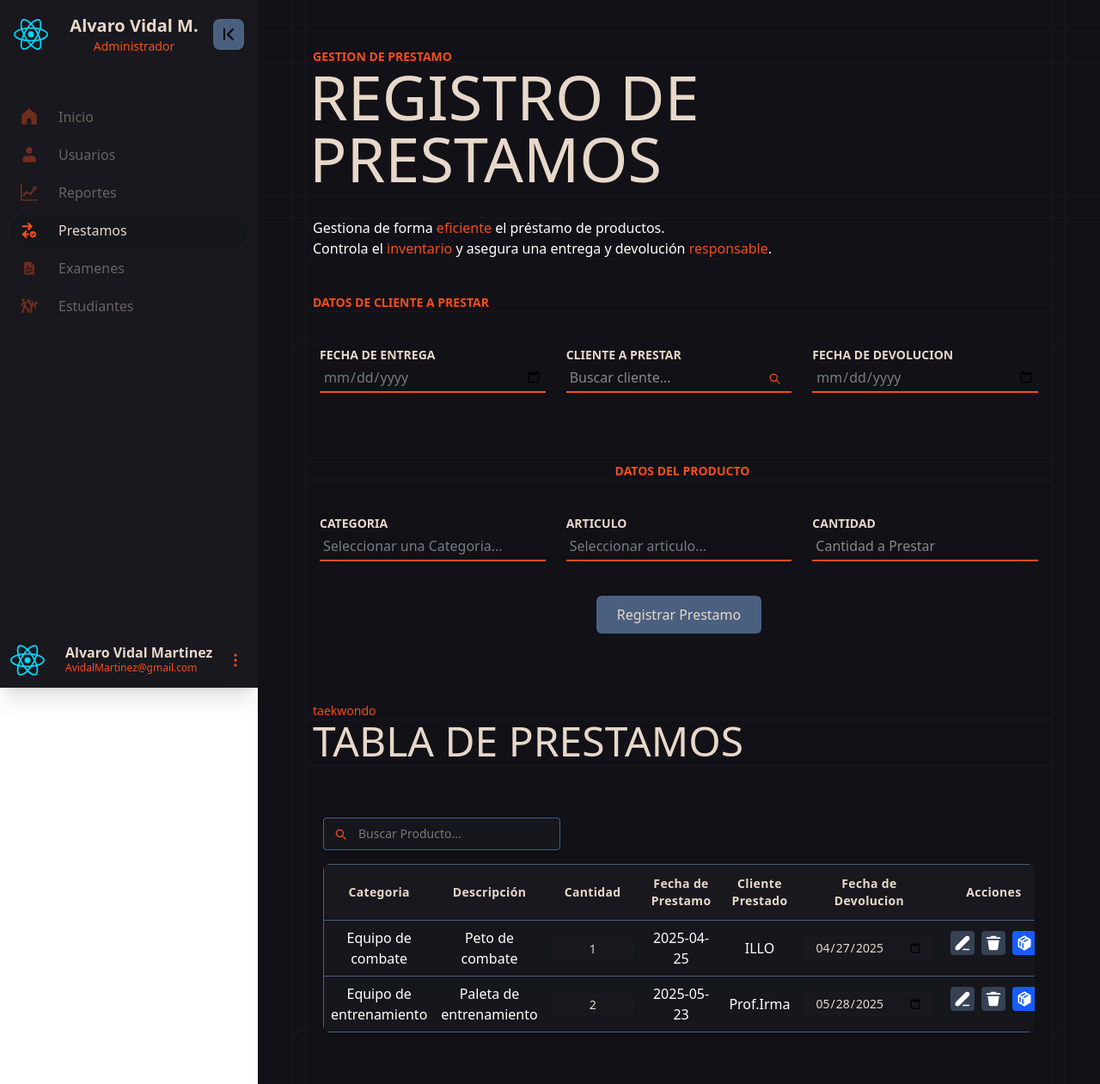
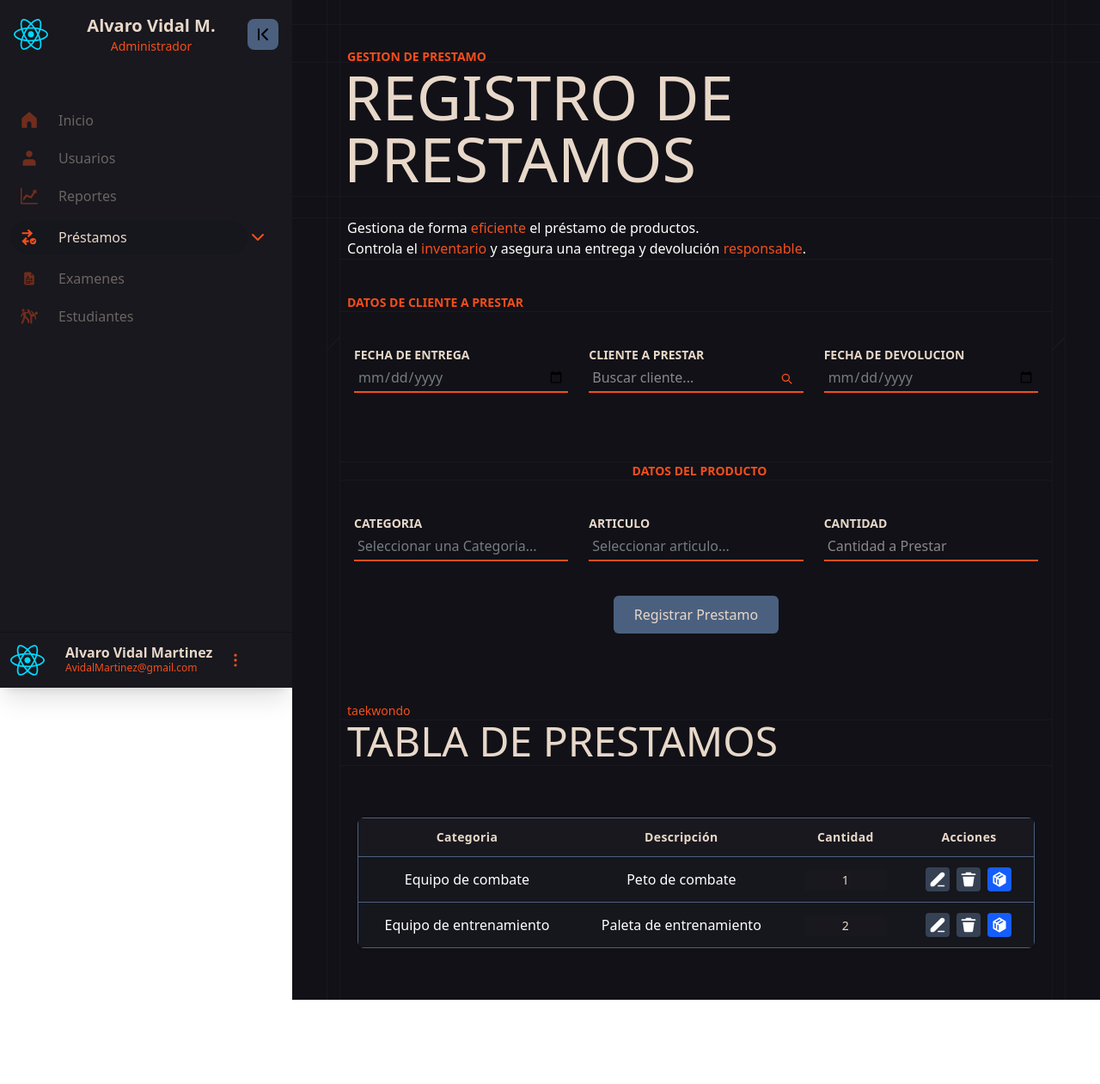
Before and after one commit to JoseVidal1/DOJANKWON_PROY, a React (Vite) app: page /prestamos in a window 1280 px wide. Shown: the whole page at 86% size. After the commit the page ends 1163 px from the top, so only its background shows below. Built offline with nearby package versions, Linux system fonts and the light colour scheme.

Commit message:
sidebarSelectOptions

```diff
--- a/src/App.jsx
+++ b/src/App.jsx
@@ -11,6 +11,8 @@ import Reportes from './page/Reportes';
 import Prestamos from './page/Prestamos';
 import Examenes from './page/Examenes';
 import Estudiantes from './page/Estudiantes';
+import HistorialPrestamo from './page/HistorialPrestamo';
+import Devoluciones from './page/Devoluciones';
 
 
 function App() {
@@ -31,6 +33,8 @@ function App() {
       <Route path="/usuarios" element={<Usuarios />} />
       <Route path="/reportes" element={<Reportes />} />
       <Route path="/prestamos" element={<Prestamos />} />
+      <Route path="/historialPrestamo" element={<HistorialPrestamo />} />
+      <Route path="/devoluciones" element={<Devoluciones />} />
       <Route path="/examenes" element={<Examenes />} />
       <Route path="/estudiantes" element={<Estudiantes />} />
     </Routes>
--- a/src/Components/sidebar.jsx
+++ b/src/Components/sidebar.jsx
@@ -1,6 +1,7 @@
 import React, { useState, useEffect, createContext } from 'react';
 import { Link } from 'react-router-dom';
 import imagen from '../assets/react.svg';
+import { NavLink } from 'react-router-dom';
 
 
 import HomeIcon from '../assets/icons/HomeIcon.jsx';
@@ -12,7 +13,7 @@ import StudentsIcon from '../assets/icons/StudentsIcon.jsx';
 
 
 import Opcion from './Opcion.jsx';
-import { ChevronFirst, ChevronLast, MoreVertical } from 'lucide-react';
+import { ChevronFirst, ChevronLast, ChevronDown, MoreVertical } from 'lucide-react';
 
 
 export const SidebarContext = createContext();
@@ -21,8 +22,9 @@ const Sidebar = () => {
 
   const [isMobile, setIsMobile] = useState(false);
   const [expanded, setExpanded] = useState(true);
+  const [showDropdown, setShowDropdown] = useState(false);
 
-  {/* Media query para detectar si es celular*/}
+  {/* Media query para detectar si es celular*/ }
   useEffect(() => {
     const mediaQuery = window.matchMedia('(max-width: 1024px)'); // lg breakpoint
     const handleChange = () => setIsMobile(mediaQuery.matches);
@@ -55,15 +57,35 @@ const Sidebar = () => {
             </button>
           </div>
 
-          <SidebarContext.Provider value={{expanded}}>
+          <SidebarContext.Provider value={{ expanded }}>
             {/*Opciones*/}
-            <ul className="flex-1 px-3 pt-10 space-y-5">
+            <ul className="flex-1 px-3 pt-11">
               <Opcion icon={<HomeIcon className="w-5 h-5 " />} title="Inicio" to="/" />
-              <Opcion icon={<UserIcon className="w-5 h-5"/>} title="Usuarios" to="/usuarios" />
-              <Opcion icon={<ReportIcon className="w-5 h-5"/>} title="Reportes" to="/reportes" />
-              <Opcion icon={<ProductIcon className="w-5 h-5"/>} title="Prestamos" to="/prestamos" />
-              <Opcion icon={<ExamIcon className="w-5 h-5"/>} title="Examenes" to="/examenes" />
-              <Opcion icon={<StudentsIcon className="w-5 h-5"/>} title="Estudiantes" to="/Estudiantes" />
+              <Opcion icon={<UserIcon className="w-5 h-5" />} title="Usuarios" to="/usuarios" />
+              <Opcion icon={<ReportIcon className="w-5 h-5" />} title="Reportes" to="/reportes" />
+              <li>
+                <div className="flex flex-col">
+                  <div className="flex items-center justify-between cursor-pointer" onClick={() => setShowDropdown(!showDropdown)}>
+                    <Opcion icon={<ProductIcon className="w-5 h-5" />} title="Préstamos" to="/prestamos" />
+                    {expanded && (
+                      <ChevronDown className={`transition-transform duration-300 mr-4 ${showDropdown ? "rotate-180" : "rotate-0"}`} style={{ color: "var(--accent-dark-color)" }} />)}
+                  </div>
+
+                  {showDropdown && expanded && (
+                    <ul className="ml-12 mt-1 space-y-1 text-sm">
+                      <li>
+                        <NavLink to="/historialPrestamo" className="block hover:underline text-[var(--text-dark-color)] transition-colors">Historial</NavLink>
+                      </li>
+
+                      <li>
+                        <NavLink to="/devoluciones" className="block hover:underline text-[var(--text-dark-color)] transition-colors">Devoluciones</NavLink>
+                      </li>
+                    </ul>
+                  )}
+                </div>
+              </li>
+              <Opcion icon={<ExamIcon className="w-5 h-5" />} title="Examenes" to="/examenes" />
+              <Opcion icon={<StudentsIcon className="w-5 h-5" />} title="Estudiantes" to="/Estudiantes" />
             </ul>
           </SidebarContext.Provider>
 
--- /dev/null
+++ b/src/page/Devoluciones.jsx
@@ -0,0 +1,11 @@
+import React from 'react';
+
+const Devoluciones = () => {
+  return (
+    <div>
+      Hola, soy Devolciones.
+    </div>
+  );
+};
+
+export default Devoluciones;
--- a/src/page/Home.jsx
+++ b/src/page/Home.jsx
@@ -47,7 +47,7 @@ const Home = () => {
           </button>
         </Link>
 
-        <Link to="/productos">
+        <Link to="/prestamos">
          <button className="flex flex-col items-center justify-center w-36 h-36 sm:w-40 sm:h-40 lg:w-48 lg:h-48 bg-[color:var(--secundary-dark-color)] hover:bg-[color:var(--accent-dark-color)] text-white border-2 border-[color:var(--accent-dark-color)]  shadow-lg transition duration-300">
             <ProductIcon className="w-10 h-10 sm:w-12 sm:h-12 lg:w-16 lg:h-16 mb-2 text-white" />
             <span className="text-base sm:text-lg lg:text-xl font-semibold">Prestamo</span>
--- a/src/page/Prestamos.jsx
+++ b/src/page/Prestamos.jsx
@@ -8,12 +8,13 @@ import PrestamoModal from '../Components/PrestamoModal.jsx';
 
 const Prestamos = () => {
   const [productos, setProductos] = useState([
-    { id: 1, categoria: 'Equipo de combate', descripcion: 'Peto de combate', cantidad: 1, fechaPrestamo: '2025-04-25', clientePrestado: 'ILLO', fechaDevolucion: '2025-04-27'},
-    { id: 2, categoria: 'Equipo de entrenamiento', descripcion: 'Paleta de entrenamiento', cantidad: 2, fechaPrestamo: '2025-05-23', clientePrestado: 'Prof.Irma', fechaDevolucion: '2025-05-28'},
+    { id: 1, categoria: 'Equipo de combate', descripcion: 'Peto de combate', cantidad: 1},
+    { id: 2, categoria: 'Equipo de entrenamiento', descripcion: 'Paleta de entrenamiento', cantidad: 2},
   ]);
   const [modalPrestamoAbierto, setModalPrestamoAbierto] = useState(false);
   const [productoParaPrestamo, setProductoParaPrestamo] = useState(null);
   const [modalOpen, setModalOpen] = useState(false);
+
 
   const handleInputChange = (id, field, value) => {
     setProductos(prev => prev.map(p => p.id === id ? { ...p, [field]: value } : p));
@@ -117,31 +118,16 @@ const Prestamos = () => {
 
     {/* div principal tabla */}
     <div className="p-5 mt-10">
-      {/* BUscar Producto */}
-      <div className="mb-4 w-full flex flex-col md:flex-row md:items-center gap-2">
-        <div className="relative w-full md:w-1/3">
-          <input type="text" placeholder="Buscar Producto..." className="w-full pl-10 pr-3 py-2 border rounded shadow-sm focus:outline-none focus:ring-2 text-sm" style={{ backgroundColor: "var(--sidebar-dark-hover)", borderColor: "var(--terceary-dark-color)", color: "var(--text-dark-color)", outlineColor: "var(--terceary-dark-color)" }} />
-          <button type="button" className="absolute inset-y-0 left-0 px-3 flex items-center text-[#F44E1C] hover:text-[#f44e1c66]">
-            <svg className="w-4 h-4" fill="none" stroke="currentColor" strokeWidth="2" viewBox="0 0 24 24">
-              <path strokeLinecap="round" strokeLinejoin="round" d="M21 21l-4.35-4.35M17 11a6 6 0 1 0-12 0 6 6 0 0 0 12 0z" />
-            </svg>
-          </button>
-        </div>
-      </div>
-
 
         {/* Tabla de productos */}
         <div className="overflow-auto rounded-lg shadow hidden md:block">
           <table className="w-full text-center shadow-lg border border-[color:var(--terceary-dark-color)]">
             <thead style={{backgroundColor: "var(--secundary-dark-color)", borderBottom: "1px solid var(--terceary-dark-color)"}}>
               <tr>
-                <th className="p-3 text-sm font-semibold tracking-wide" style={{ color: "var(--text-dark-color" }}>Categoria</th>
-                <th className="p-3 text-sm font-semibold tracking-wide" style={{ color: "var(--text-dark-color" }}>Descripción</th>
-                <th className="p-3 text-sm font-semibold tracking-wide" style={{ color: "var(--text-dark-color" }}>Cantidad</th>
-                <th className="p-3 text-sm font-semibold tracking-wide" style={{ color: "var(--text-dark-color" }}>Fecha de Prestamo</th>
-                <th className="p-3 text-sm font-semibold tracking-wide" style={{ color: "var(--text-dark-color" }}>Cliente Prestado</th>
-                <th className="p-3 text-sm font-semibold tracking-wide" style={{ color: "var(--text-dark-color" }}>Fecha de Devolucion</th>
-                <th className="p-3 text-sm font-semibold tracking-wide" style={{ color: "var(--text-dark-color" }}>Acciones</th>
+                <th className="p-3 text-sm font-semibold tracking-wide" style={{ color: "var(--text-dark-color)" }}>Categoria</th>
+                <th className="p-3 text-sm font-semibold tracking-wide" style={{ color: "var(--text-dark-color)" }}>Descripción</th>
+                <th className="p-3 text-sm font-semibold tracking-wide" style={{ color: "var(--text-dark-color)" }}>Cantidad</th>
+                <th className="p-3 text-sm font-semibold tracking-wide" style={{ color: "var(--text-dark-color)" }}>Acciones</th>
               </tr>
             </thead>
            <tbody className="divide-y divide-[#4b607f]">
@@ -150,10 +136,7 @@ const Prestamos = () => {
                  <td className="p-2">{producto.categoria}</td>
                  <td className="p-2">{producto.descripcion}</td>
                  <td className="p-2"><input type="number" value={producto.cantidad} onChange={e => handleInputChange(producto.id, 'cantidad', e.target.value)} className="w-24 rounded px-1 py-0.5 text-sm text-center" style={{ backgroundColor: "var(--secundary-dark-color)", borderColor: "var(--accent-dark-color)", color: "var(--text-dark-color)" }} /></td>
-                 <td className="p-2">{producto.fechaPrestamo}</td>
-                 <td className="p-2">{producto.clientePrestado}</td>
-                 <td className="p-2"><input type="date" value={producto.fechaDevolucion} onChange={e => handleInputChange(producto.id, 'fechaDevolucion', e.target.value)} className="w-full rounded px-3 py-1 text-sm text-center" style={{ backgroundColor: "var(--secundary-dark-color)", borderColor: "var(--accent-dark-color)", color: "var(--text-dark-color)" }} /></td>
-                  <td className="p-3 flex justify-center space-x-2">
+                 <td className="p-3 flex justify-center space-x-2">
                    <button onClick={() => guardarProducto(producto)} className="p-1 text-sm bg-gray-700 rounded hover:bg-gray-900" title="Guardar cambios"><EditIcon className="w-5 h-5" /></button>
                    <button onClick={() => eliminarProducto(producto.id)} className="p-1 text-sm bg-gray-700 rounded hover:bg-gray-900" title="Eliminar producto"><DeleteIcon className="w-5 h-5" /></button>
                    <button onClick={() => abrirModalPrestamo(producto)} className="p-1 text-sm bg-blue-600 rounded hover:bg-blue-800" title="Solicitar préstamo"><PrestamoIcon className="w-5 h-5" /></button>
@@ -168,16 +151,15 @@ const Prestamos = () => {
        <div className="grid grid-cols-1 sm:grid-cols-2 gap-4 md:hidden">
           {productos.map((producto) => (
             <div key={producto.id} className="bg-white space-y-3 p-4 rounded-lg shadow" style={{ backgroundColor: "var(--secundary-dark-color)", color: "var(--text-dark-color)",}}>
-              {[ "categoria", "descripcion","cantidad","fechaPrestamo","clientePrestado","fechaDevolucion",].map((field) => {
-                const isEditable = field === "cantidad" || field === "fechaDevolucion";
-                const inputType = field === "cantidad" ? "number" : "date";
+              {[ "categoria", "descripcion","cantidad",].map((field) => {
+                const isEditable = field === "cantidad";
                 const fieldValue = producto[field] ?? "";
               return (
               <div key={field} className="text-sm text-center">
                 <label className="block font-semibold capitalize" style={{ color: "var(--secundary-text-color)" }}>{field}:</label>
 
                 {isEditable ? (
-                  <input type={inputType} value={fieldValue} onChange={(e) =>handleInputChange(producto.id, field, e.target.value)}
+                  <input type="number" value={fieldValue} onChange={(e) =>handleInputChange(producto.id, field, e.target.value)}
                   className="w-full rounded px-2 py-1 text-sm text-center" style={{backgroundColor: "var(--secundary-dark-color)", borderColor: "var(--accent-dark-color)", color: "var(--text-dark-color)",}}/>
                 ) : (
                  <span className="text-right">{fieldValue || "-"}</span>
```
Also changed, not shown: src/page/HistorialPrestamo.jsx (added, +11 -0 lines). Lines whose indentation alone changed are shown as unchanged.
